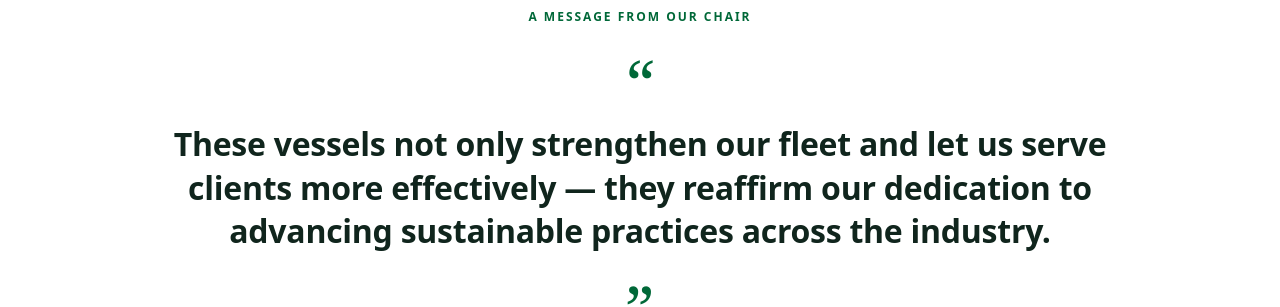
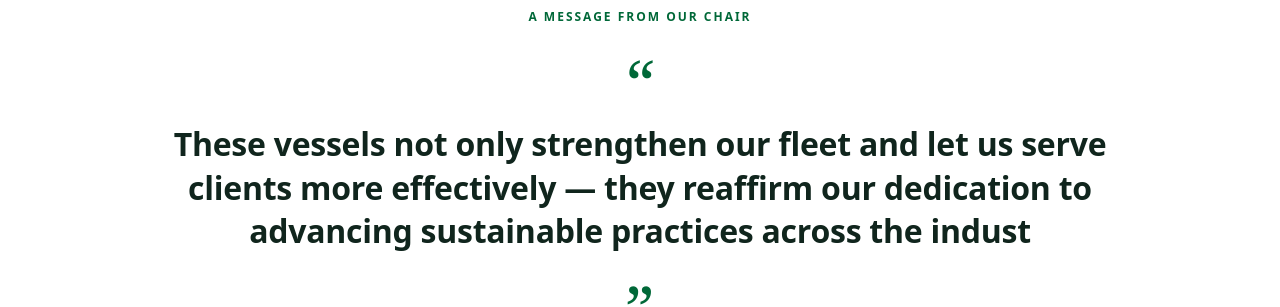
Before and after one commit to quoc05dev/asp-shipping-next-V2, a Next.js app: page / in a window 1280 px wide. Shown: the part 3280-3587 px from the top of the page. Built offline with nearby package versions, Linux system fonts and the light colour scheme; a web font is replaced by a local one.

Commit message:
add-typewriter-effect-to-home-chairman-message

```diff
--- a/components/home/ChairmanMessage.tsx
+++ b/components/home/ChairmanMessage.tsx
@@ -1,4 +1,5 @@
 import React from 'react';
+import ChairmanTypewriter from './ChairmanTypewriter';
 
 export default function ChairmanMessage() {
   return (
@@ -16,7 +17,7 @@ export default function ChairmanMessage() {
       </div>
 
       <div style={{fontSize: "clamp(1.6rem, 2.5vw, 2.6rem)", fontWeight: "600", lineHeight: "1.35", color: "var(--asp-ink, #2d2d2d)", marginBottom: "24px", }} data-cms-field="quote">
-        These vessels not only strengthen our fleet and let us serve clients more effectively — they reaffirm our dedication to advancing sustainable practices across the industry.
+        <ChairmanTypewriter quote="These vessels not only strengthen our fleet and let us serve clients more effectively — they reaffirm our dedication to advancing sustainable practices across the industry." />
       </div>
 
       <div style={{color: "var(--theme-color-primary, #007236)", fontSize: "4rem", lineHeight: "1", fontFamily: "Georgia, serif", marginBottom: "36px", }}>
--- /dev/null
+++ b/components/home/ChairmanTypewriter.tsx
@@ -0,0 +1,126 @@
+'use client';
+
+import React, { useState, useEffect, useRef } from 'react';
+
+interface ChairmanTypewriterProps {
+  quote: string;
+}
+
+export default function ChairmanTypewriter({ quote }: ChairmanTypewriterProps) {
+  const [displayedText, setDisplayedText] = useState('');
+  const [isVisible, setIsVisible] = useState(false);
+  const [isTyping, setIsTyping] = useState(false);
+  const containerRef = useRef<HTMLDivElement>(null);
+
+  // Detect visibility
+  useEffect(() => {
+    const observer = new IntersectionObserver(
+      ([entry]) => {
+        setIsVisible(entry.isIntersecting);
+      },
+      { threshold: 0.35 }
+    );
+
+    if (containerRef.current) {
+      observer.observe(containerRef.current);
+    }
+
+    return () => {
+      observer.disconnect();
+    };
+  }, []);
+
+  // Typewriter logic
+  useEffect(() => {
+    // Check for reduced motion
+    const prefersReducedMotion = window.matchMedia('(prefers-reduced-motion: reduce)').matches;
+
+    if (!isVisible) {
+      // Off-screen: Reset cleanly
+      setDisplayedText('');
+      setIsTyping(false);
+      return;
+    }
+
+    if (prefersReducedMotion) {
+      // Reduced motion: Show instantly
+      setDisplayedText(quote);
+      setIsTyping(false);
+      return;
+    }
+
+    // Start typing loop
+    let timeoutId: NodeJS.Timeout;
+
+    const startTyping = (currentText: string) => {
+      setIsTyping(true);
+
+      if (currentText.length < quote.length) {
+        timeoutId = setTimeout(() => {
+          const nextText = quote.slice(0, currentText.length + 1);
+          setDisplayedText(nextText);
+        }, 40); // 40ms typing speed
+      } else {
+        // Finished typing
+        setIsTyping(false);
+        timeoutId = setTimeout(() => {
+          // Wait 1800ms before looping
+          setDisplayedText('');
+        }, 1800);
+      }
+    };
+
+    startTyping(displayedText);
+
+    return () => {
+      clearTimeout(timeoutId);
+    };
+  }, [isVisible, displayedText, quote]);
+
+  return (
+    <div ref={containerRef} style={{ position: 'relative' }}>
+      {/* 1. Screen Reader Only text */}
+      <span className="u-visually-hidden">{quote}</span>
+
+      {/* 2. Invisible Geometry Preserver */}
+      <div style={{ visibility: 'hidden' }} aria-hidden="true">
+        {quote}
+      </div>
+
+      {/* 3. Animated Visible Text */}
+      <div
+        aria-hidden="true"
+        style={{
+          position: 'absolute',
+          top: 0,
+          left: 0,
+          width: '100%',
+          height: '100%'
+        }}
+      >
+        {displayedText}
+        <span style={{ position: 'relative' }}>
+          <span
+            style={{
+              position: 'absolute',
+              left: '2px',
+              bottom: '0',
+              width: '1px',
+              height: '0.85em',
+              backgroundColor: 'var(--theme-color-primary, #007236)',
+              animation: 'blink 800ms step-end infinite',
+            }}
+          />
+        </span>
+      </div>
+
+      {/* Caret blink animation */}
+      <style dangerouslySetInnerHTML={{__html: `
+        @keyframes blink {
+          0%, 100% { opacity: 1; }
+          50% { opacity: 0; }
+        }
+      `}} />
+    </div>
+  );
+}
```
